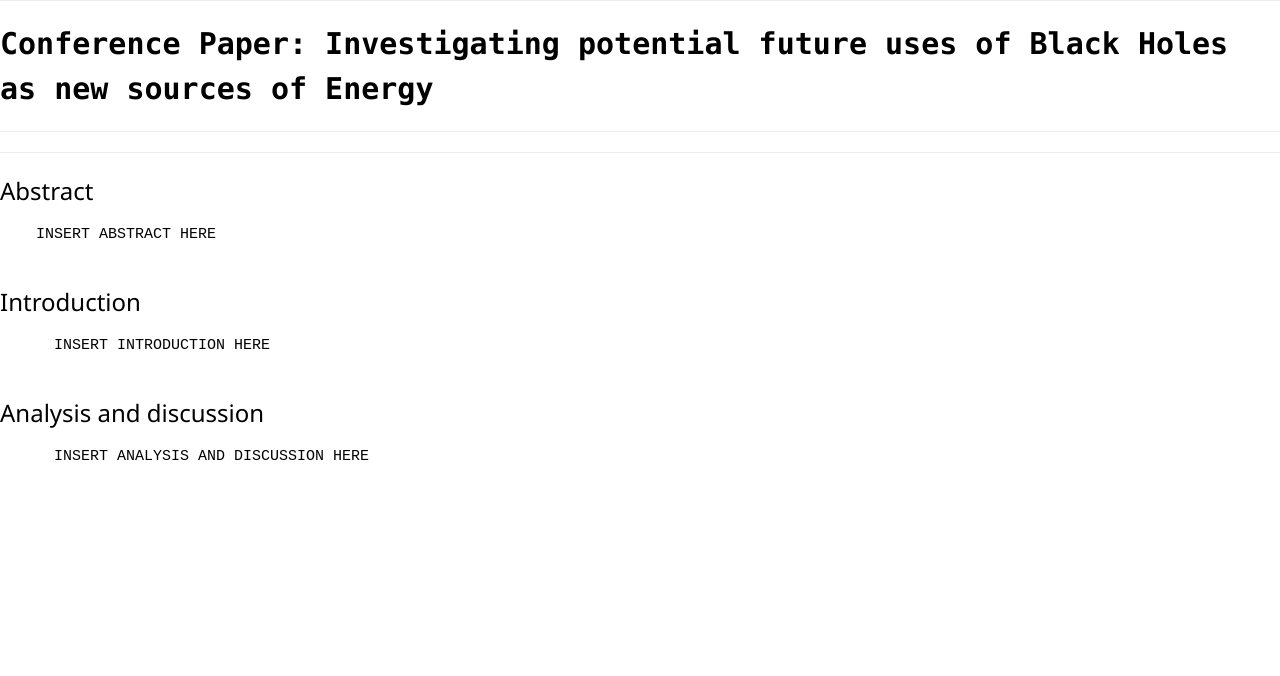
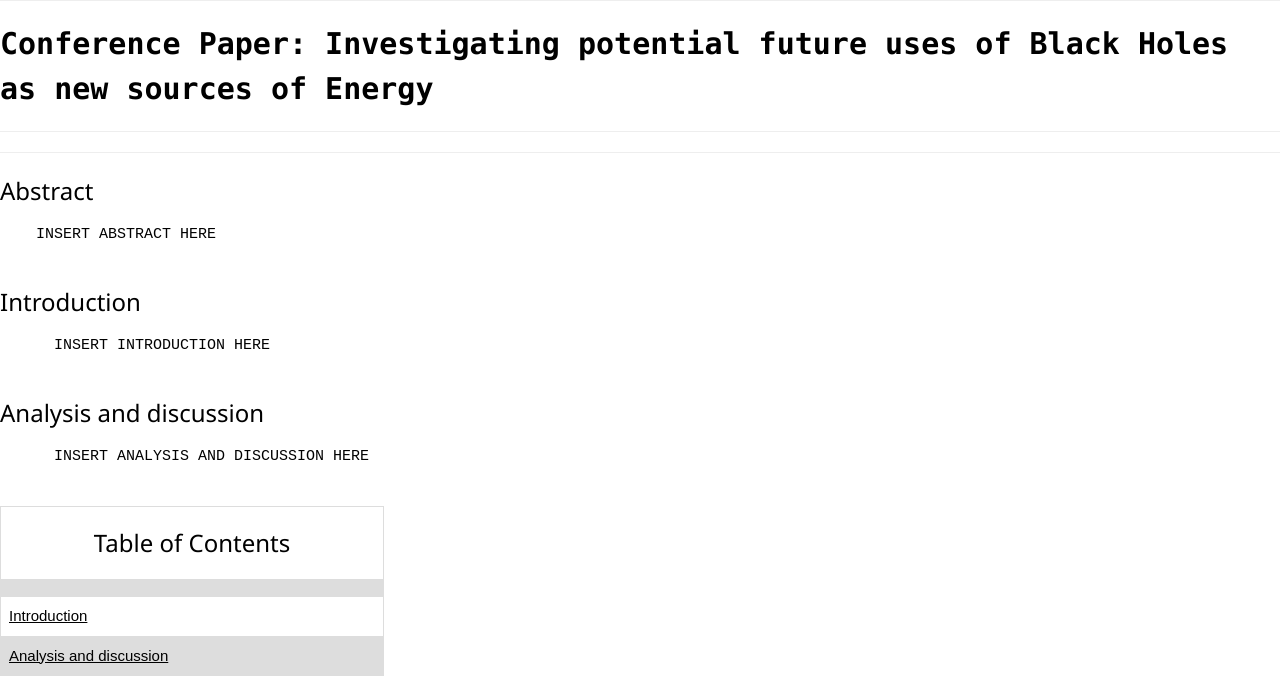
Before and after one commit to FEPSFY6857114/FY6857114, a plain HTML site: page index.html in a window 1280 px wide. Shown: the part 439-1115 px from the top of the page. Before the commit the page ends 945 px from the top, so only its background shows below. Drawn offline with nearby package versions, Linux system fonts and the light colour scheme.

Commit message:
Update index.html

```diff
--- a/index.html
+++ b/index.html
@@ -66,4 +66,21 @@ p.ex1 {
       INSERT ANALYSIS AND DISCUSSION HERE
     </pre>
   </p>
+  <p class="ex1">
+  <!table of contents>
+  <table>
+
+    <tr>
+      <th><h3>Table of Contents</h3></th>
+    </tr>
+    <tr>
+      <td><a href="#Abstract"</td>
+    </tr>
+    <tr>
+        <td><a href="#Introduction">Introduction</td>
+    </tr>
+    <tr>
+      <td><a href="Analysis and discussion">Analysis and discussion</td>
+    </tr>
+  </table>
 </html>
```
